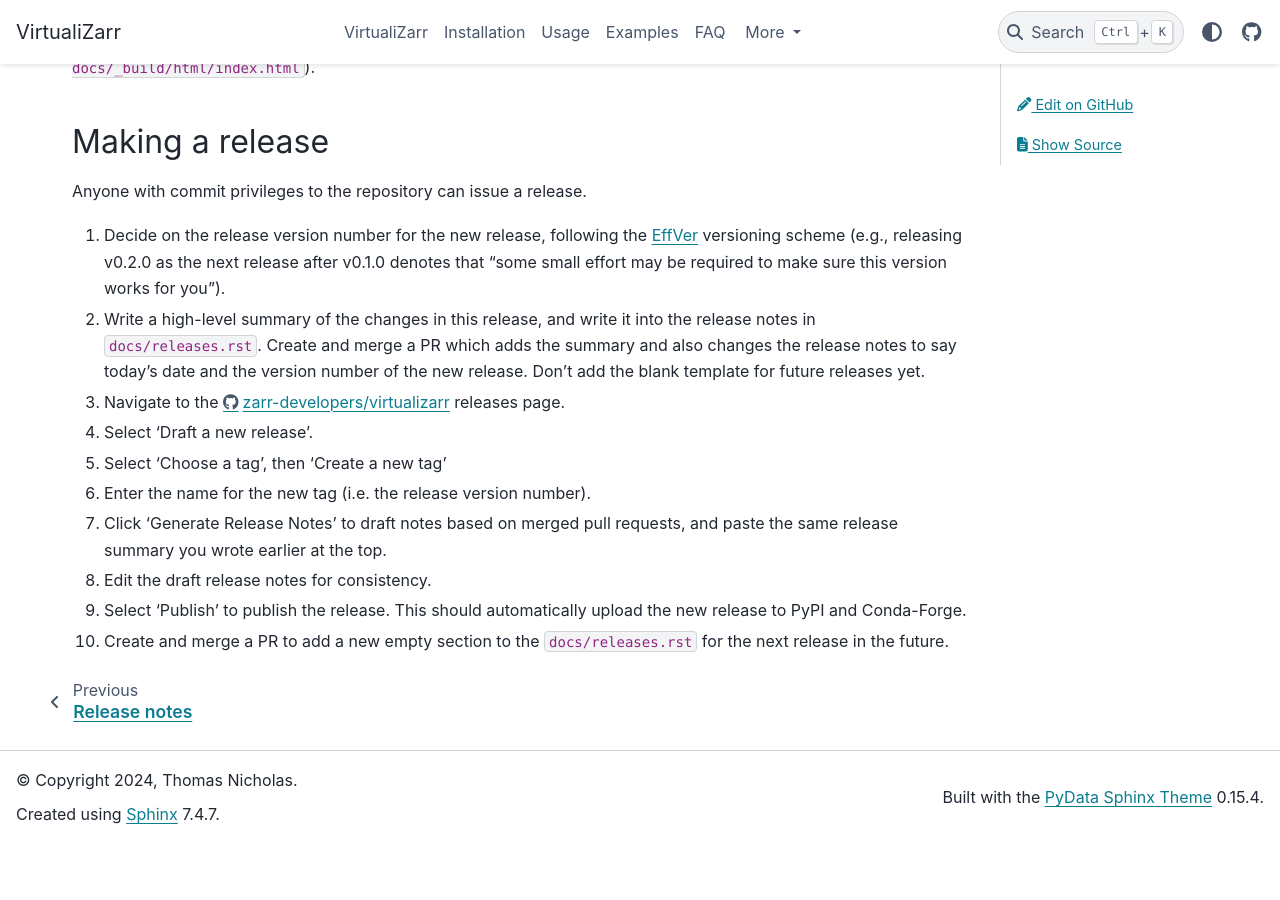
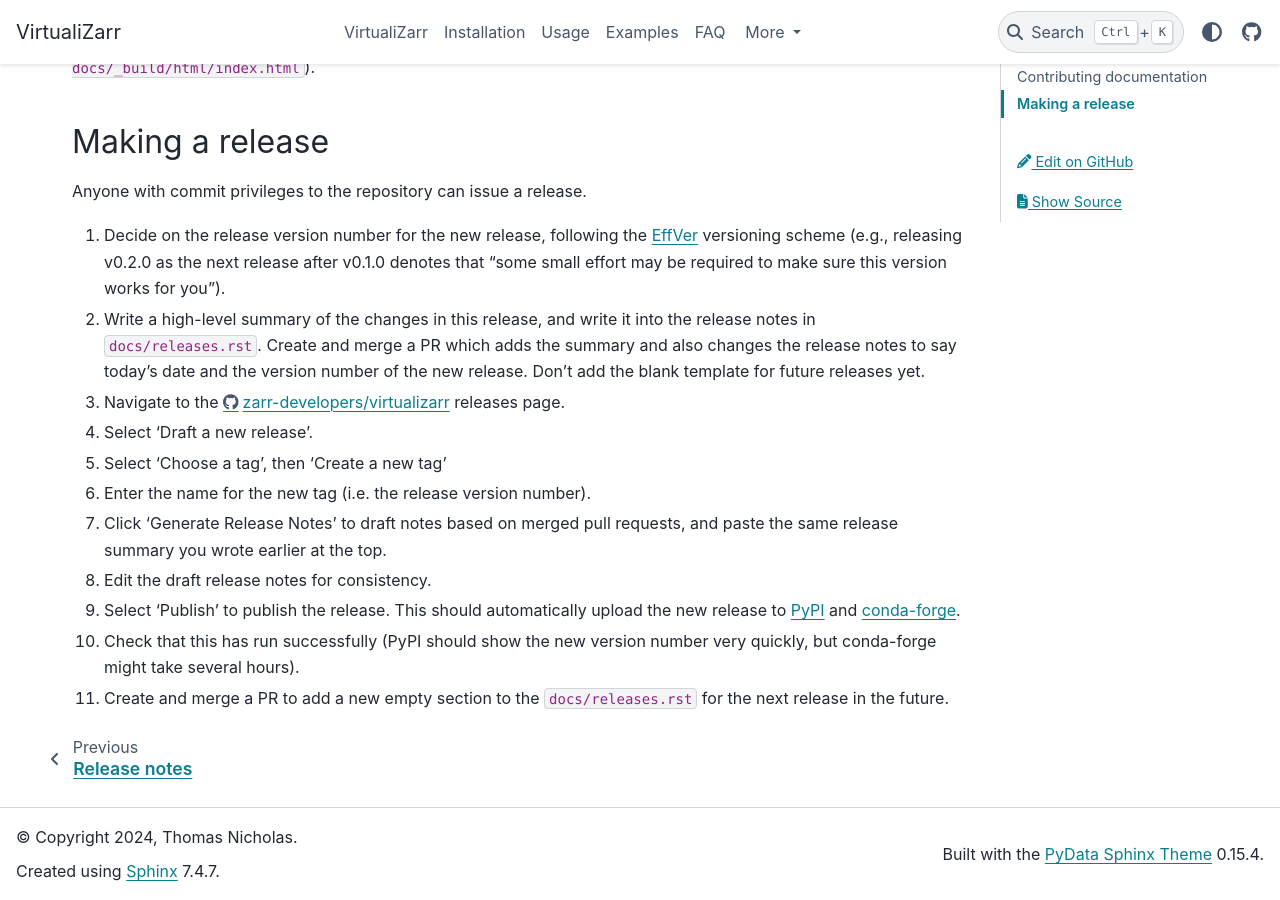
Before and after one commit to zarr-developers/VirtualiZarr, a Sphinx documentation site: the page built from docs/contributing.md, in a window 1280 px wide and 900 px high, scrolled down 1078 px. Built offline with Sphinx 7.4.7 and the PyData theme 0.15.4, drawn with Linux system fonts in a browser that asks for light colours; before the commit the page ends 1922 px from its top, so only the background shows below that.

Commit message:
say to check PyPI and conda-forge

```diff
--- a/docs/contributing.md
+++ b/docs/contributing.md
@@ -49,5 +49,6 @@
 6. Enter the name for the new tag (i.e. the release version number).
 7. Click 'Generate Release Notes' to draft notes based on merged pull requests, and paste the same release summary you wrote earlier at the top.
 8. Edit the draft release notes for consistency.
-9. Select 'Publish' to publish the release. This should automatically upload the new release to PyPI and Conda-Forge.
-10. Create and merge a PR to add a new empty section to the `docs/releases.rst` for the next release in the future.
+9. Select 'Publish' to publish the release. This should automatically upload the new release to [PyPI](https://pypi.org/project/virtualizarr/) and [conda-forge](https://anaconda.org/conda-forge/virtualizarr).
+10. Check that this has run successfully (PyPI should show the new version number very quickly, but conda-forge might take several hours).
+11. Create and merge a PR to add a new empty section to the `docs/releases.rst` for the next release in the future.
```
